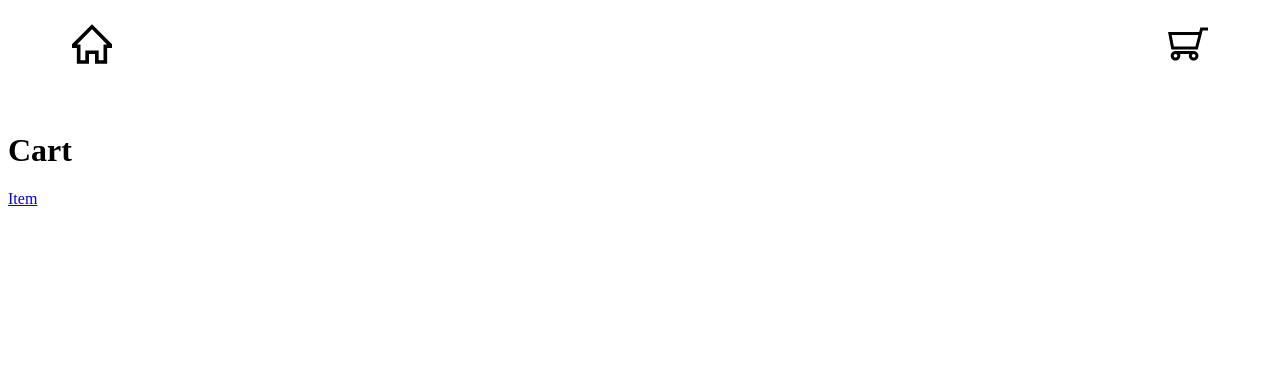
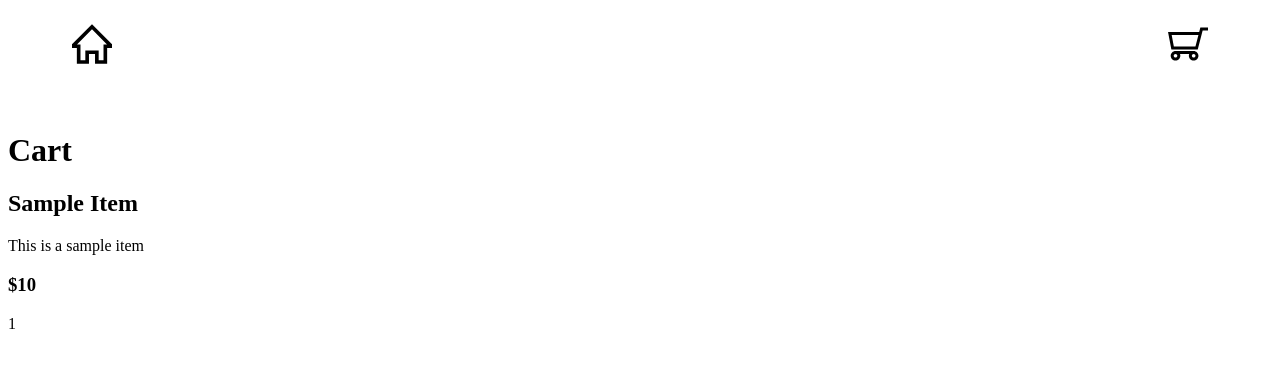
Before and after one commit to funkim/shoppingCart, a React (Vite) app: page /cart in a window 1280 px wide. Shown: the top 368 px of the page. Built offline with nearby package versions, Linux system fonts and the light colour scheme.

Commit message:
adding some cart functions

```diff
--- a/src/routes/cart.jsx
+++ b/src/routes/cart.jsx
@@ -1,12 +1,42 @@
 import { Link } from "react-router-dom";
 import Item from "./item";
+import { useState } from "react";
+
 export default function Cart() {
+  const [cartItems, setCartItems] = useState([Item]);
+
+  const addItemToCart = (item) => {
+    setCartItems((prevItems) => [...prevItems, item]);
+  };
+
+  const exampleItem = {
+    id: 1,
+    title: "Sample Item",
+    description: "This is a sample item",
+    price: "$10",
+    quantity: 1,
+  };
+
+  useState(() => {
+    addItemToCart(exampleItem);
+  }, []);
+  const ShowCart = ({ item }) => {
+    return (
+      <div className="itemInCart">
+        <h2>{item.title}</h2>
+        <p>{item.description}</p>
+        <h3>{item.price}</h3>
+        <p>{item.quantity}</p>
+      </div>
+    );
+  };
+  console.log(cartItems);
   return (
     <div className="cartContainer">
       <h1>Cart</h1>
-      <Link to="/item/1" element={<Item />}>
-        {"Item"}
-      </Link>
+      {cartItems.map((item) => (
+        <ShowCart key={item.id} item={item} />
+      ))}
     </div>
   );
 }
--- a/src/routes/homepage.jsx
+++ b/src/routes/homepage.jsx
@@ -19,8 +19,9 @@ export default function Homepage() {
   );
 }
 
-function Item({ name = "Placeholder", price = "0.00", description = "Placeholder", onIncrement, onDecrement }) {
+export function Item({ name = "Placeholder", price = "0.00", description = "Placeholder", quantity, onIncrement, onDecrement }) {
   const [itemCount, setItemCount] = useState(0);
+  quantity = itemCount;
 
   const incrementCount = () => {
     setItemCount(itemCount + 1);
@@ -42,7 +43,7 @@ function Item({ name = "Placeholder", price = "0.00", description = "Placeholder
         <p>{price}</p>
       </div>
       <div className="count">
-        <p>{itemCount}</p>
+        <p>{quantity}</p>
         <button onClick={incrementCount}>+</button>
         <button onClick={decrementCount}>-</button>
       </div>
```
